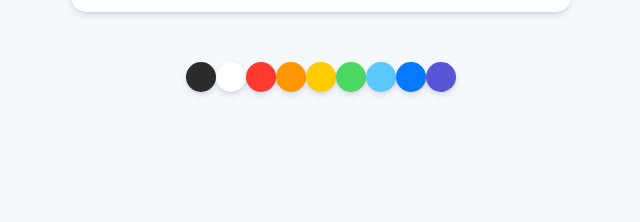
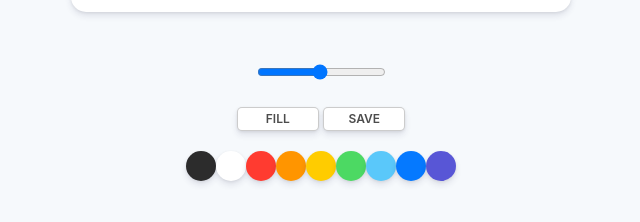
Before and after one commit to subsevy/paintjs, a plain HTML site: page index.html in a window 1280 px wide. Shown: the part 518-740 px from the top of the page, without its empty margins (319-959 px from the left). Drawn offline with Linux system fonts and the light colour scheme.

Commit message:
Make Button and Range

```diff
--- a/index.html
+++ b/index.html
@@ -10,6 +10,20 @@
   <body>
     <canvas id="jsCanvas" class="canvas"></canvas>
     <div class="controls">
+      <div class="controls__range">
+        <input
+          type="range"
+          id="jsRange"
+          min="0.1"
+          max="5.0"
+          value="2.5"
+          step="0.1"
+        />
+      </div>
+      <div class="controls__btns">
+        <button id="jsMode">Fill</button>
+        <button id="jsSave">Save</button>
+      </div>
       <div class="controls__colors" id="jsColors">
         <div class="controls__color" style="background-color:#2c2c2c"></div>
         <div class="controls__color" style="background-color:white"></div>
--- a/styles.css
+++ b/styles.css
@@ -7,7 +7,7 @@ body {
   display: flex;
   flex-direction: column;
   align-items: center;
-  padding-top: 30px;
+  padding: 30px 0px;
 }
 
 .canvas {
@@ -20,6 +20,33 @@ body {
 
 .controls {
   margin-top: 50px;
+  display: flex;
+  flex-direction: column;
+  align-items: center;
+}
+
+.controls .controls__btns {
+  margin-bottom: 20px;
+}
+
+.controls__btns button {
+  all: unset;
+  cursor: pointer;
+  background-color: white;
+  padding: 5px 0px;
+  width: 80px;
+  text-align: center;
+  border-radius: 5px;
+  box-shadow: 0 4px 6px rgba(50, 50, 93, 0.11), 0 1px 3px rgba(0, 0, 0, 0.08);
+  border: 1.5px solid rgba(0, 0, 0, 0.2);
+  color: rgba(0, 0, 0, 0.7);
+  text-transform: uppercase;
+  font-weight: 600;
+  font-size: 12px;
+}
+
+.controls__btns button:active {
+  transform: scale(0.98);
 }
 
 .controls .controls__colors {
@@ -33,3 +60,7 @@ body {
   box-shadow: 0 4px 6px rgba(50, 50, 93, 0.11), 0 1px 3px rgba(0, 0, 0, 0.08);
   border-radius: 50%;
 }
+
+.controls .controls__range {
+  margin-bottom: 25px;
+}
```
